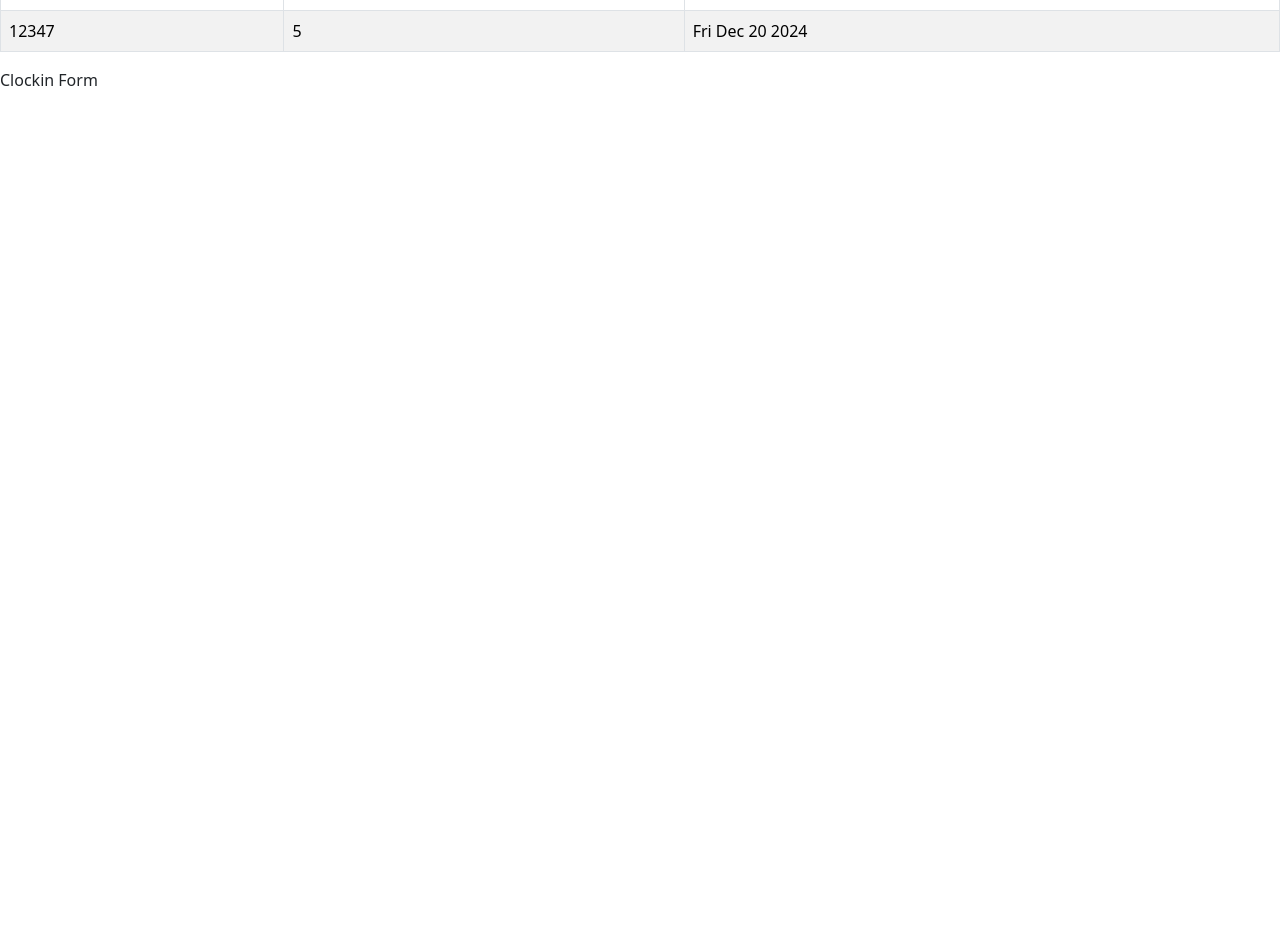
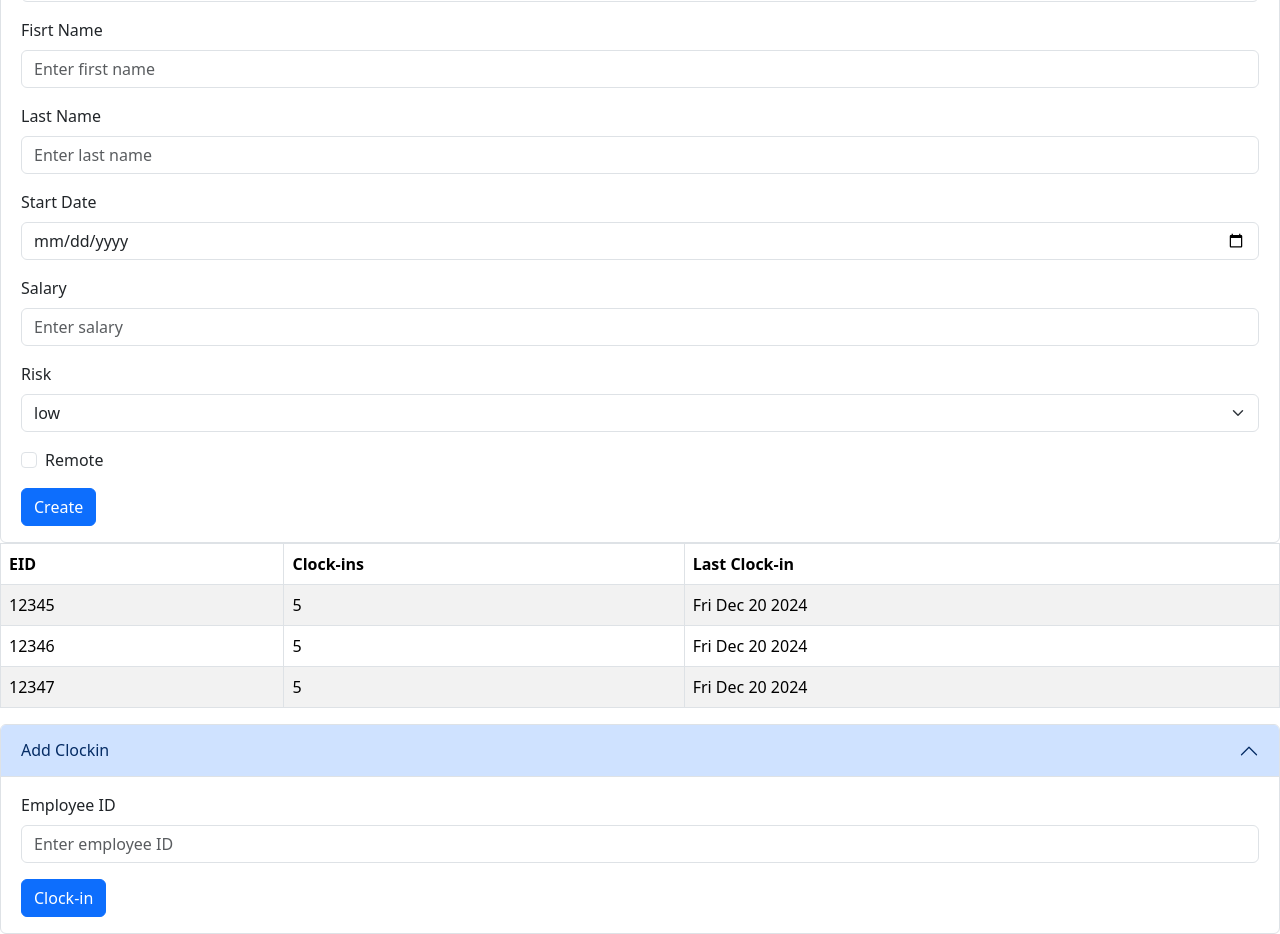
Before and after one commit to cyoung-sudo/sql-queries-client, a React (Vite) app: page / in a window 1280 px wide. Shown: the part 400-1334 px from the top of the page. Before the commit the page ends 800 px from the top, so only its background shows below. Built offline with nearby package versions, Linux system fonts and the light colour scheme.

Commit message:
added forms

```diff
--- a/src/App.tsx
+++ b/src/App.tsx
@@ -1,17 +1,77 @@
 import './App.scss'
+// React
+import { useState } from 'react';
 // Components
 import EmployeesTable from './components/tables/EmployeesTable'
 import EmployeeForm from './components/forms/EmployeeForm'
 import ClockinTable from './components/tables/ClockinTable'
 import ClockinForm from './components/forms/ClockinForm'
+// Bootstrap
+import Accordion from 'react-bootstrap/Accordion';
+
+type TRisk = "low" | "mid" | "high";
 
 function App() {
+  // Controlled inputs (employee)
+  const [EID, setEID] = useState<string | null>(null);
+  const [firstName, setFirstName] = useState<string | null>(null);
+  const [lastName, setLastName] = useState<string | null>(null);
+  const [startDate, setStartDate] = useState<Date | null>(null);
+  const [salary, setSalary] = useState<number | null>(null);
+  const [risk, setRisk] = useState<TRisk | null>(null);
+  const [remote, setRemote] = useState<boolean | null>(null);
+  // Controlled inputs (clockin)
+  const [EID2, setEID2] = useState<string | null>(null);
+
+  const submitEmployee = (e: React.FormEvent<HTMLFormElement>) => {
+    e.preventDefault();
+    console.log(EID);
+    console.log(firstName);
+    console.log(lastName);
+    console.log(startDate);
+    console.log(salary);
+    console.log(risk);
+    console.log(remote);
+  }
+
+  const submitClockin = (e: React.FormEvent<HTMLFormElement>) => {
+    e.preventDefault();
+    console.log(EID2);
+  }
+
   return (
     <div id="app">
       <EmployeesTable/>
-      <EmployeeForm/>
+
+      <Accordion defaultActiveKey="0">
+        <Accordion.Item eventKey="0">
+          <Accordion.Header>Add Employee</Accordion.Header>
+          <Accordion.Body>
+            <EmployeeForm
+              setEID={setEID}
+              setFirstName={setFirstName}
+              setLastName={setLastName}
+              setStartDate={setStartDate}
+              setSalary={setSalary}
+              setRisk={setRisk}
+              setRemote={setRemote}
+              submitEmployee={submitEmployee}/>
+          </Accordion.Body>
+        </Accordion.Item>
+      </Accordion>
+
       <ClockinTable/>
-      <ClockinForm/>
+
+      <Accordion defaultActiveKey="0">
+        <Accordion.Item eventKey="0">
+          <Accordion.Header>Add Clockin</Accordion.Header>
+          <Accordion.Body>
+            <ClockinForm
+              setEID2={setEID2}
+              submitClockin={submitClockin}/>
+          </Accordion.Body>
+        </Accordion.Item>
+      </Accordion>
     </div>
   )
 }
--- a/src/components/forms/ClockinForm.tsx
+++ b/src/components/forms/ClockinForm.tsx
@@ -1,10 +1,25 @@
 import "./ClockinForm.scss";
+// Bootstrap
+import Button from 'react-bootstrap/Button';
+import Form from 'react-bootstrap/Form';
 
-const ClockinForm = () => {
+interface IClockinFormProps {
+  setEID2: (EID: string) => void;
+  submitClockin: (e: React.FormEvent<HTMLFormElement>) => void;
+}
+
+const ClockinForm: React.FC<IClockinFormProps> = ({setEID2, submitClockin}) => {
   return(
-    <div className="clockinForm">
-      Clockin Form
-    </div>
+    <Form className="clockinForm" onSubmit={submitClockin}>
+      <Form.Group className="mb-3">
+        <Form.Label>Employee ID</Form.Label>
+        <Form.Control onChange={e => setEID2(e.target.value)} type="text" placeholder="Enter employee ID" />
+      </Form.Group>
+
+      <Button variant="primary" type="submit">
+        Clock-in
+      </Button>
+    </Form>
   )
 };
 
--- a/src/components/forms/EmployeeForm.tsx
+++ b/src/components/forms/EmployeeForm.tsx
@@ -1,10 +1,66 @@
 import "./EmployeeForm.scss";
+// Bootstrap
+import Button from 'react-bootstrap/Button';
+import Form from 'react-bootstrap/Form';
 
-const EmployeeForm = () => {
+type TRisk = "low" | "mid" | "high";
+
+interface IEmplyeeFromProps {
+  setEID: (EID: string) => void;
+  setFirstName: (firstName: string) => void;
+  setLastName: (lastName: string) => void;
+  setStartDate: (startDate: Date) => void;
+  setSalary: (salary: number) => void;
+  setRisk: (risk: TRisk) => void;
+  setRemote: (remote: boolean) => void;
+  submitEmployee: (e: React.FormEvent<HTMLFormElement>) => void;
+};
+
+const EmployeeForm: React.FC<IEmplyeeFromProps> = ({setEID, setFirstName, setLastName, setStartDate, setSalary, setRisk, setRemote, submitEmployee}) => {
   return(
-    <div className="employeeForm">
-      Employee Form
-    </div>
+    <Form className="employeeForm" onSubmit={submitEmployee}>
+      <Form.Group className="mb-3">
+        <Form.Label>Employee ID</Form.Label>
+        <Form.Control onChange={e => setEID(e.target.value)} type="text" placeholder="Enter employee ID" />
+      </Form.Group>
+
+      <Form.Group className="mb-3">
+        <Form.Label>Fisrt Name</Form.Label>
+        <Form.Control onChange={e => setFirstName(e.target.value)} type="text" placeholder="Enter first name" />
+      </Form.Group>
+
+      <Form.Group className="mb-3">
+        <Form.Label>Last Name</Form.Label>
+        <Form.Control onChange={e => setLastName(e.target.value)} type="text" placeholder="Enter last name" />
+      </Form.Group>
+
+      <Form.Group className="mb-3">
+        <Form.Label>Start Date</Form.Label>
+        <Form.Control onChange={e => setStartDate(new Date(e.target.value))} type="date" placeholder="Enter start date" />
+      </Form.Group>
+
+      <Form.Group className="mb-3">
+        <Form.Label>Salary</Form.Label>
+        <Form.Control onChange={e => setSalary(Number(e.target.value))} type="number" placeholder="Enter salary" />
+      </Form.Group>
+
+      <Form.Group className="mb-3">
+        <Form.Label>Risk</Form.Label>
+        <Form.Select onChange={e => setRisk(e.target.value as TRisk)}>
+          <option value={"low"}>low</option>
+          <option value={"mid"}>mid</option>
+          <option value={"high"}>high</option>
+        </Form.Select>
+      </Form.Group>
+
+      <Form.Group className="mb-3">
+        <Form.Check onChange={e => setRemote(e.target.checked)} type="checkbox" label="Remote" />
+      </Form.Group>
+
+      <Button variant="primary" type="submit">
+        Create
+      </Button>
+    </Form>
   )
 };
 
--- a/src/components/tables/ClockinTable.tsx
+++ b/src/components/tables/ClockinTable.tsx
@@ -2,13 +2,13 @@ import "./ClockinTable.scss";
 // Bootstrap
 import Table from 'react-bootstrap/Table';
 
-interface IEmployee {
+interface IClockin {
   EID: string;
   clockins: number;
   lastClockin: Date;
 }
 
-const testData: IEmployee[] = [
+const testData: IClockin[] = [
   {
     EID: "12345",
     clockins: 5,
```
